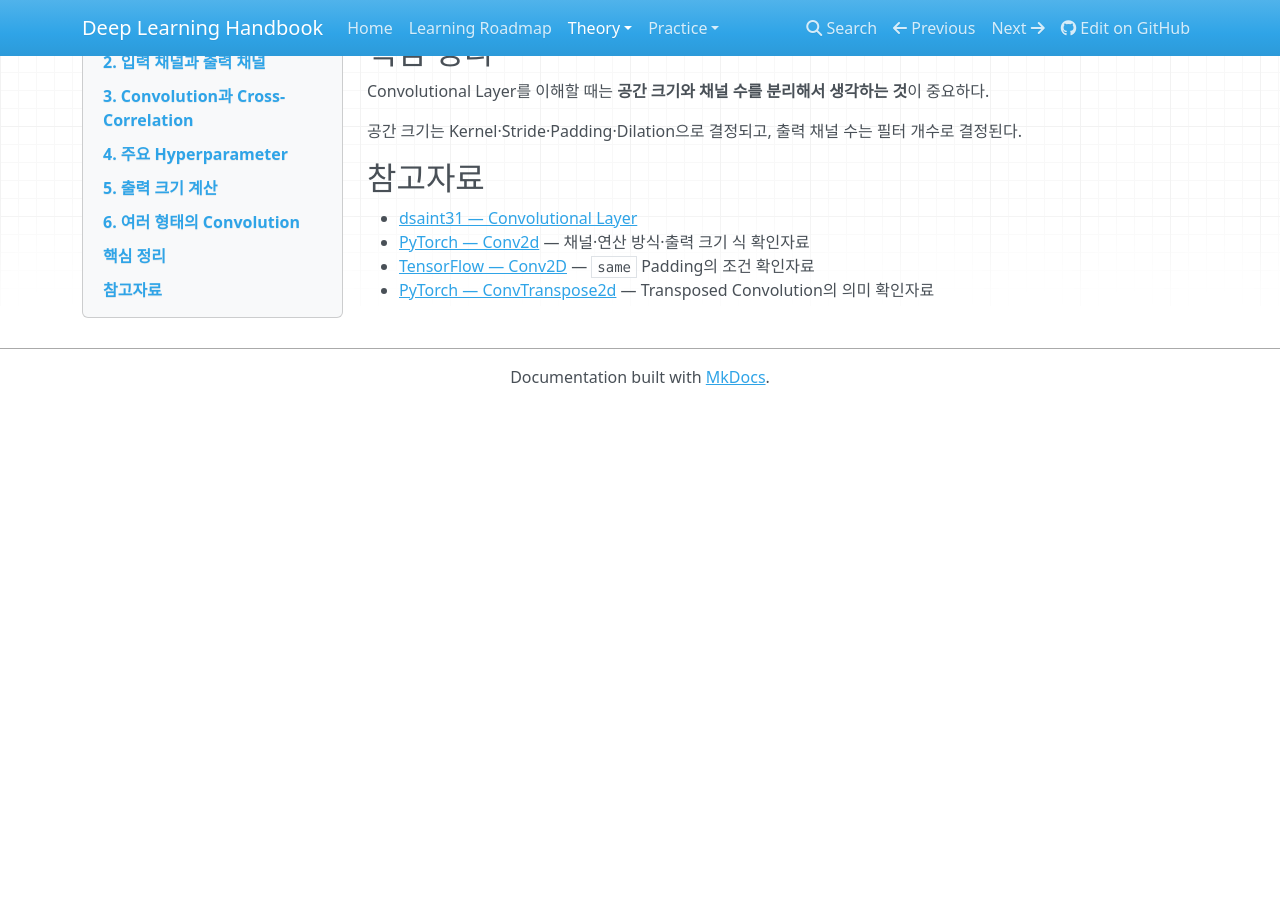
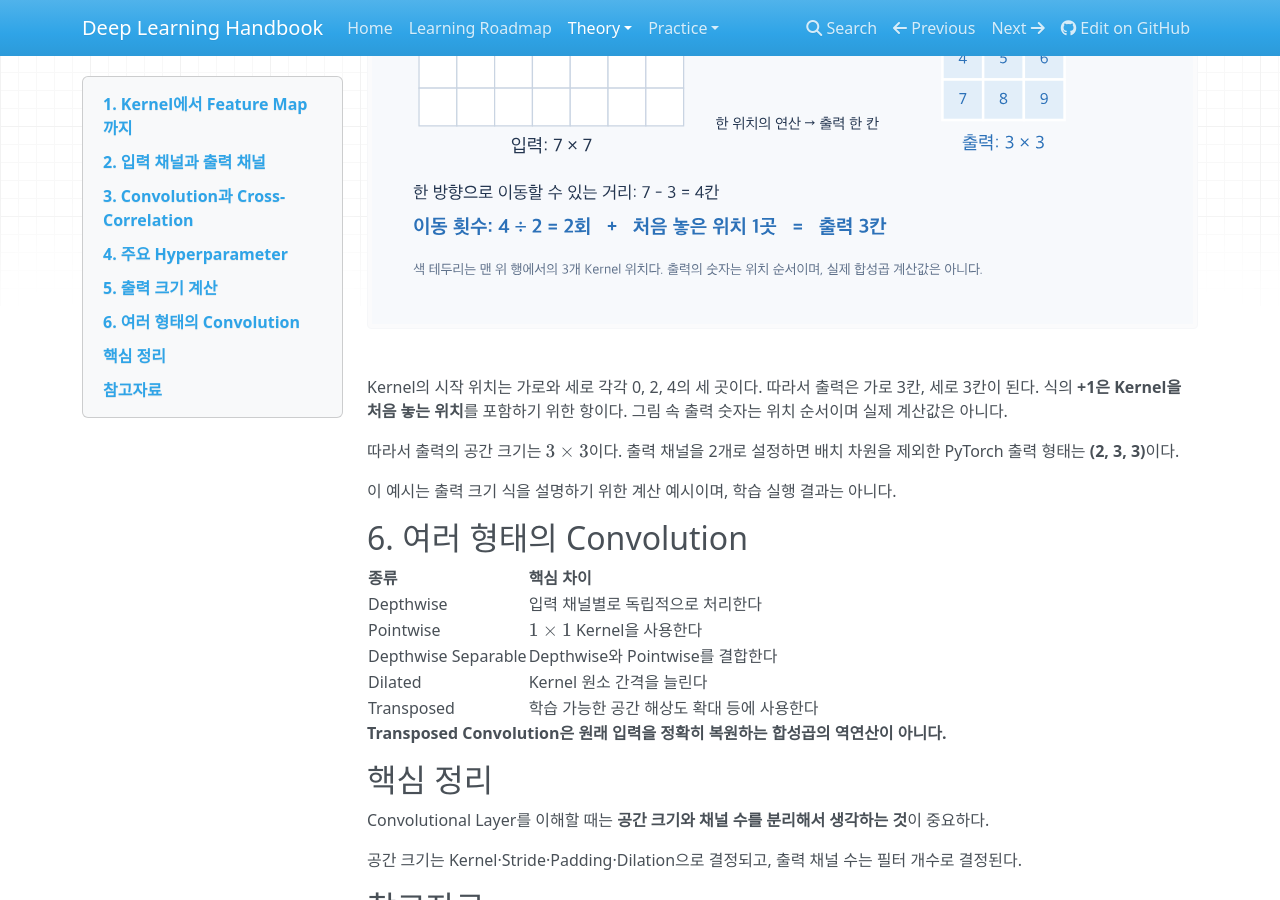
Before and after one commit to minwoo02/deep-learning-handbook, an MkDocs documentation site: the page built from docs/theory/architectures/convolutional-layer.md, in a window 1280 px wide and 900 px high, scrolled down 2571 px. Built offline with MkDocs 1.6.1, drawn with Linux system fonts in a browser that asks for light colours; nearby versions of some CDN libraries; before the commit the page ends 2976 px from its top, so only the background shows below that.

Commit message:
Illustrate convolution output size calculation

```diff
--- a/VALIDATION.json
+++ b/VALIDATION.json
@@ -4,7 +4,7 @@
   "math_expressions": 2935,
   "image_references": 15,
   "local_markdown_links": "PASS",
-  "built_local_links_checked": 8498,
+  "built_local_links_checked": 8499,
   "built_local_links": "PASS",
   "zensical_build": "PASS: 0.0.74, clean build, no issues",
   "site_url": "https://minwoo02.github.io/deep-learning-handbook/",
--- a/docs/theory/architectures/convolutional-layer.md
+++ b/docs/theory/architectures/convolutional-layer.md
@@ -89,6 +89,10 @@ O =
 O = \left\lfloor\frac{7-3}{2}\right\rfloor + 1 = 3
 \]
 
+![7×7 입력에서 3×3 Kernel을 Stride 2로 이동해 3×3 출력을 만드는 과정](../../assets/images/convolution-output-size.svg)
+
+Kernel의 시작 위치는 가로와 세로 각각 0, 2, 4의 세 곳이다. 따라서 출력은 가로 3칸, 세로 3칸이 된다. 식의 **+1은 Kernel을 처음 놓는 위치**를 포함하기 위한 항이다. 그림 속 출력 숫자는 위치 순서이며 실제 계산값은 아니다.
+
 따라서 출력의 공간 크기는 \(3 \times 3\)이다. 출력 채널을 2개로 설정하면 배치 차원을 제외한 PyTorch 출력 형태는 **(2, 3, 3)**이다.
 
 이 예시는 출력 크기 식을 설명하기 위한 계산 예시이며, 학습 실행 결과는 아니다.
```
Also changed, not shown: docs/assets/images/convolution-output-size.svg (added).
